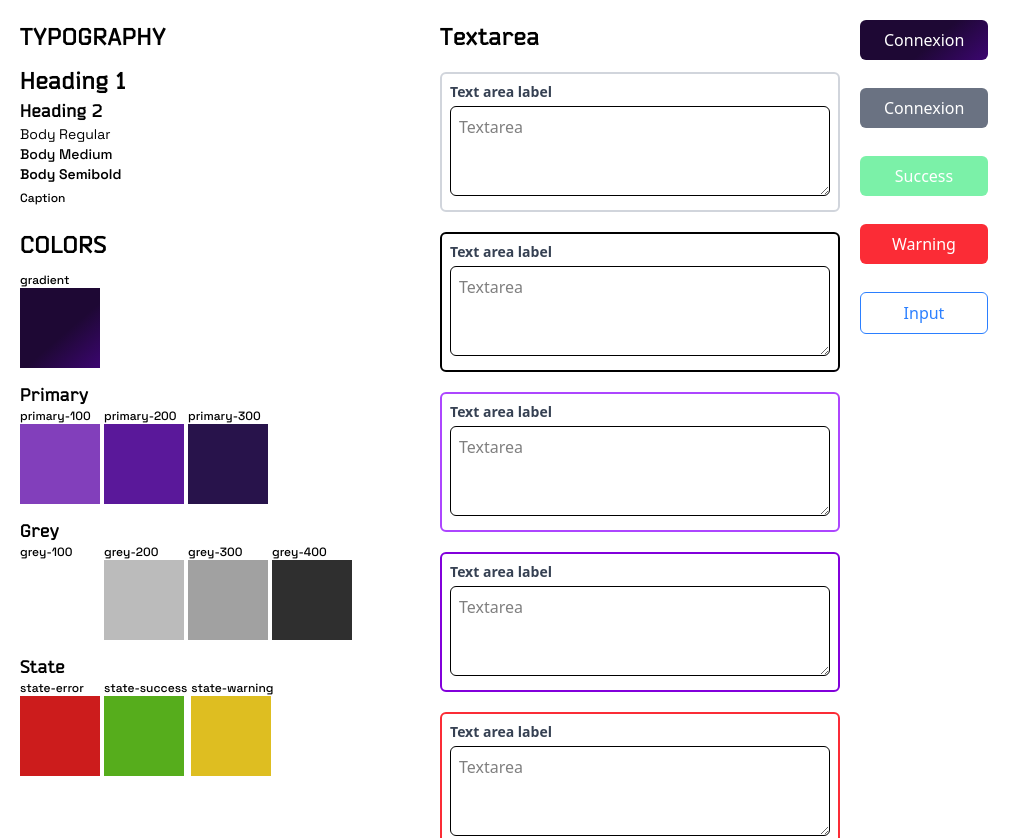
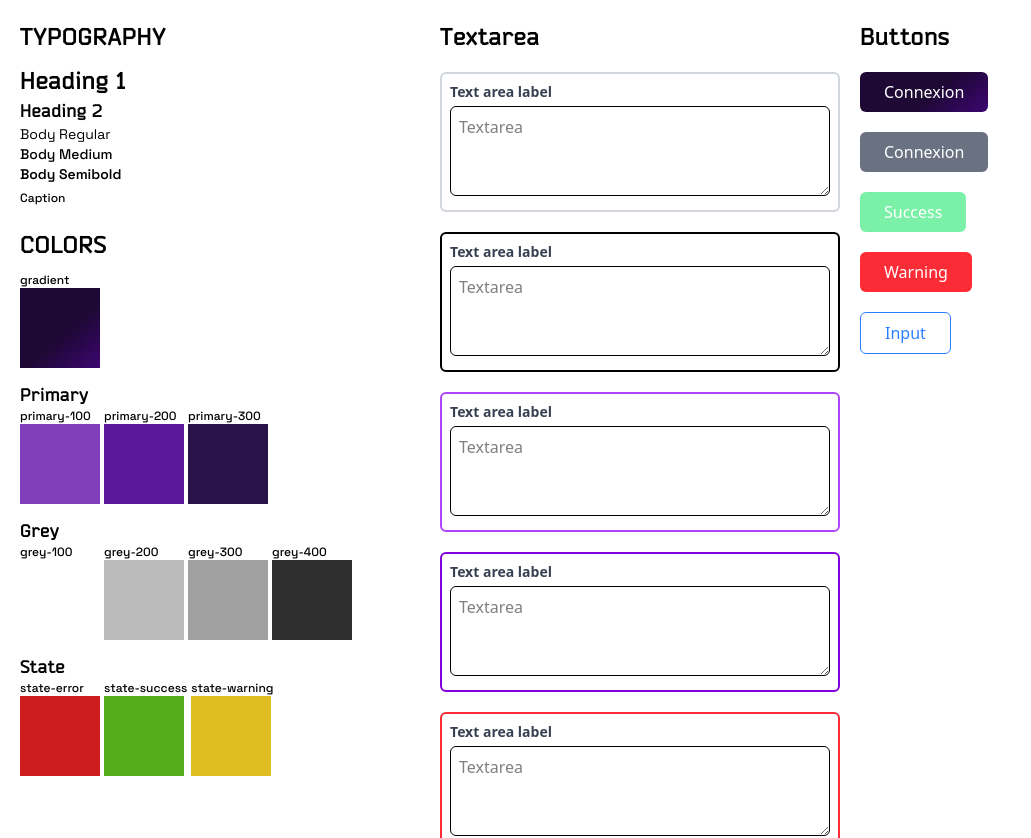
Before and after one commit to Warisaremou/design-system-course, a React (Vite) app: page / in a window 1280 px wide. Shown: the top 838 px of the page, without its empty margins (0-1031 px from the left). Built offline with nearby package versions, Linux system fonts and the light colour scheme.

Commit message:
Update home page

```diff
--- a/src/App.jsx
+++ b/src/App.jsx
@@ -81,7 +81,7 @@ function App() {
 			</div>
 			<div>
 				<h1>Textarea</h1>
-				<div className="space-y-5">
+				<div className="flex flex-col gap-5">
 					<Textarea placeholder="Textarea" borderColor="border-gray-300" />
 					<Textarea placeholder="Textarea" borderColor="border-black" />
 					<Textarea placeholder="Textarea" borderColor="border-purple-500" />
@@ -91,12 +91,15 @@ function App() {
 					<Textarea placeholder="Textarea" borderColor="border-green-700" />
 				</div>
 			</div>
-			<div className="flex flex-col w-32 gap-2 ">
-				<Button variant="primary"> Connexion</Button>
-				<Button variant="secondary"> Connexion</Button>
-				<Button variant="success"> Success</Button>
-				<Button variant="danger">Warning</Button>
-				<Button variant="outline">Input</Button>
+			<div>
+				<h1>Buttons</h1>
+				<div className="flex flex-col gap-5 [&>button]:w-fit">
+					<Button variant="primary">Connexion</Button>
+					<Button variant="secondary">Connexion</Button>
+					<Button variant="success">Success</Button>
+					<Button variant="danger">Warning</Button>
+					<Button variant="outline">Input</Button>
+				</div>
 			</div>
 		</div>
 	);
```
